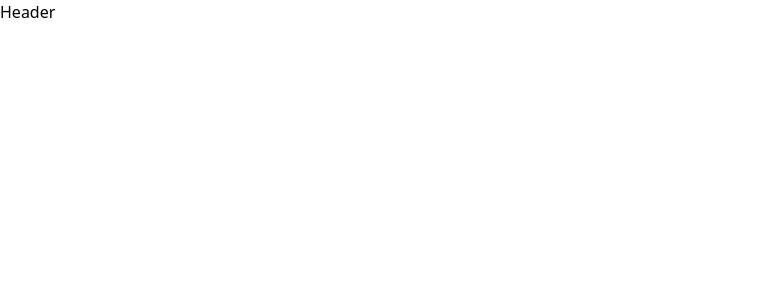
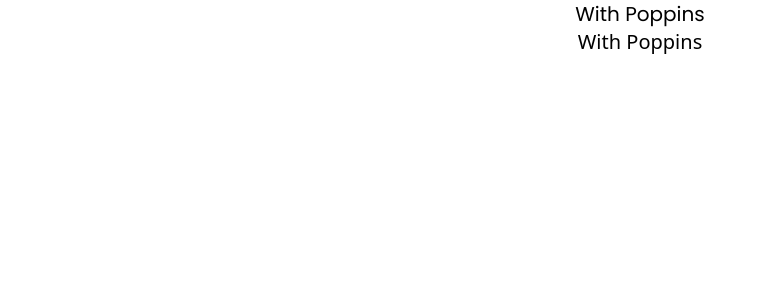
Before and after one commit to aziemp66/fef-intel, a React (Vite) app: page / in a window 1280 px wide. Shown: the top 300 px of the page, without its empty margins (0-766 px from the left). Built offline with nearby package versions, Linux system fonts and the light colour scheme.

Commit message:
Setting Up Fonts in Tailwind

```diff
--- a/index.html
+++ b/index.html
@@ -8,6 +8,6 @@
 	</head>
 	<body>
 		<div id="root"></div>
-    <script type="module" src="/src/main.tsx"></script>
+		<script type="module" src="/src/Index.tsx"></script>
 	</body>
 </html>
--- a/src/Components/UI/Header.tsx
+++ b/src/Components/UI/Header.tsx
@@ -1,7 +1,12 @@
 import React from "react";
 
 const Header = () => {
-	return <div>Header</div>;
+	return (
+		<div className="flex justify-center items-center flex-col">
+			<p className="font-poppins text-xl">With Poppins</p>
+			<p className="text-xl">With Poppins</p>
+		</div>
+	);
 };
 
 export default Header;
--- a/src/Styles/Index.css
+++ b/src/Styles/Index.css
@@ -1,5 +1,5 @@
 @import "./Fonts.css";
 
-@tailwind base;
-@tailwind components;
-@tailwind utilities;
+@import "tailwindcss/base";
+@import "tailwindcss/components";
+@import "tailwindcss/utilities";
--- a/tailwind.config.cjs
+++ b/tailwind.config.cjs
@@ -10,6 +10,9 @@ module.exports = {
 				yellow: "#FBEBBA",
 				red: "#EFACA6",
 			},
+			fontFamily: {
+				poppins: ["Poppins", "sans-serif"],
+			},
 		},
 	},
 	plugins: [],
```
Also changed, not shown: src/Index.tsx (renamed from src/main.tsx). Lines whose indentation alone changed are shown as unchanged.
